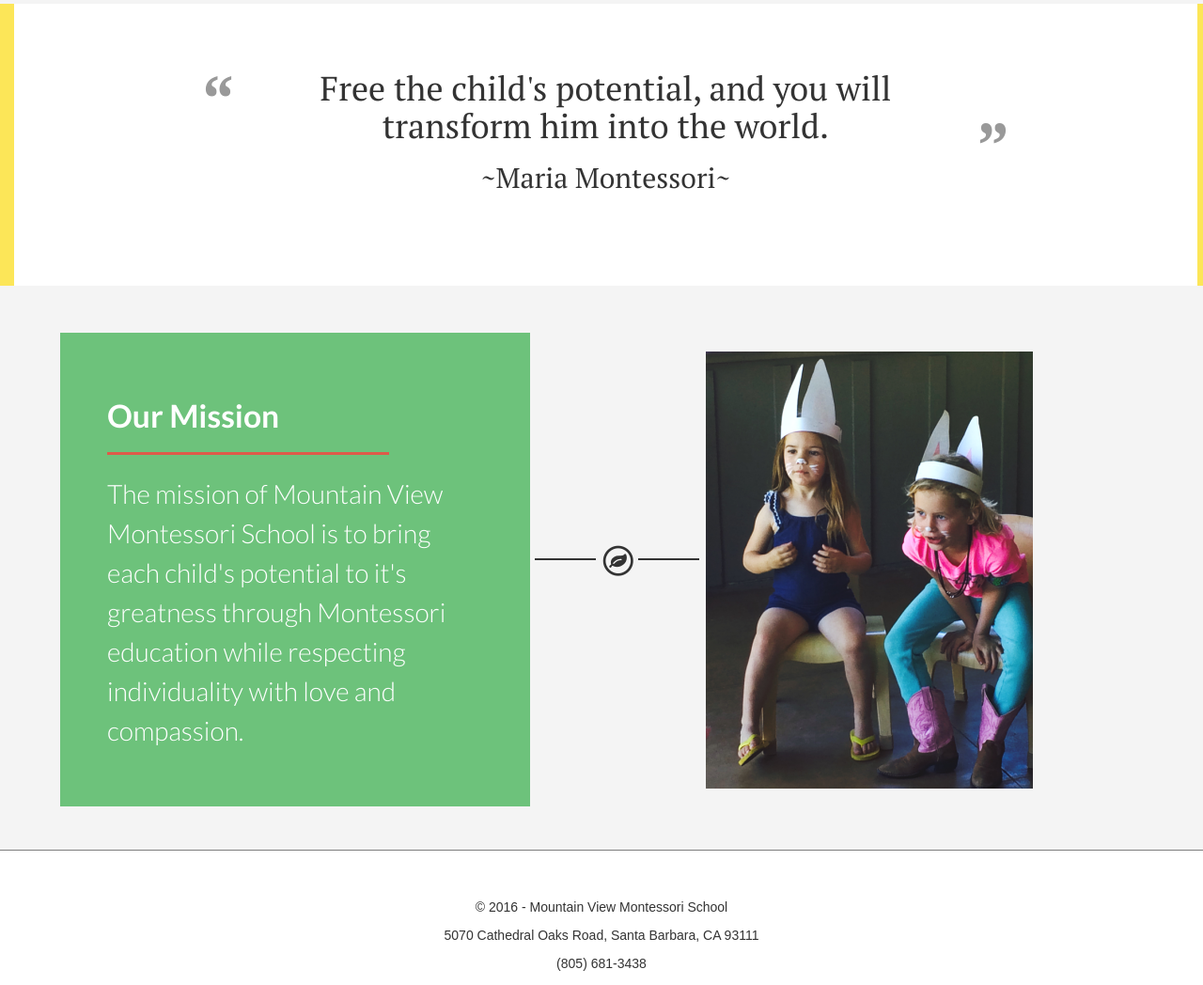
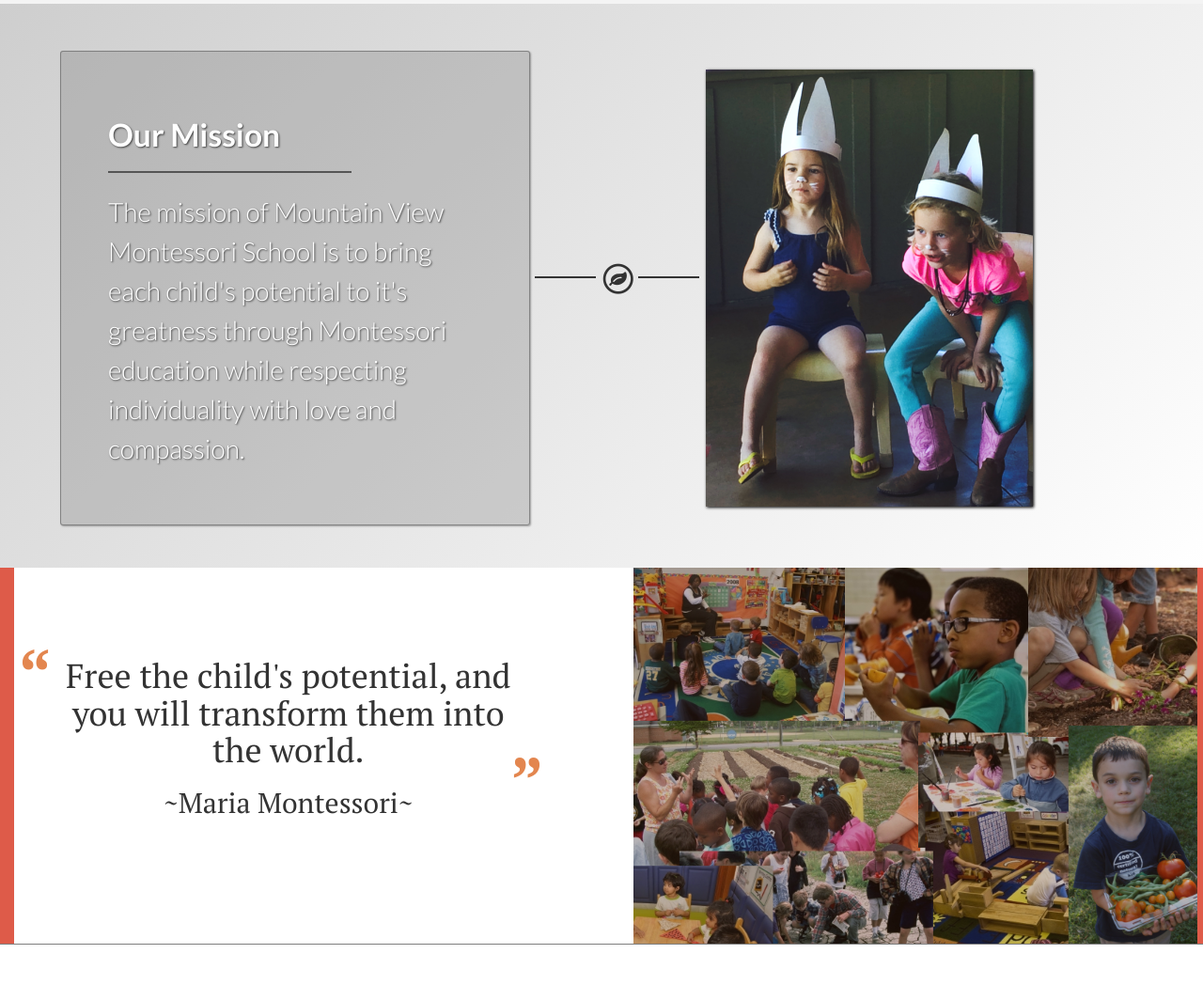
Before and after one commit to byendan/mvm-template, a plain HTML site: page index.html in a window 1280 px wide. Shown: the part 1043-2091 px from the top of the page at 94% size. Drawn offline with Linux system fonts and the light colour scheme; a web font is replaced by a local one.

Commit message:
Collage with quote

```diff
--- a/css/styles.css
+++ b/css/styles.css
@@ -258,6 +258,8 @@ container .navbar-brand {
     width: 100%;
     height: 600px;
     position: relative;
+    background: linear-gradient(135deg, #cecece,white );
+
 }
 
 .mission-text {
@@ -268,27 +270,33 @@ container .navbar-brand {
     padding: 50px;
     margin-top: 50px;
     font-family: "Lato", sans-serif;
-    background-color: #6DC27B;
+/*    background-color: #6DC27B;*/
+    background-color: rgba(59, 59, 59, 0.18);
+    border: solid 1px rgba(96, 96, 96, 0.64);
     color: white;
+    border-radius: 3px;
+    box-shadow: 1px 1px 2px rgba(0, 0, 0, 0.32);
 }
 
 .mission-text hr {
-    border-width: 3px;
+    border-width: 2px;
 /*    border-color: #EFDB56;*/
-    border-color: #DE5B49;
-    width: 75%;
+    border-color: rgba(51, 51, 51, 0.74);
+    width: 65%;
     margin-left: 0;
 }
 
 .mission-text h2 {
     font-size: 2.4em;
     font-weight: 700;
+    text-shadow: 1px 1px 2px rgba(0, 0, 0, 0.66);
 }
 
 .mission-text h3 {
     font-size: 2.0em;
     font-weight: 300;
     line-height: 1.5;
+    text-shadow: 1px 1px 2px rgba(0, 0, 0, 0.66);
 }
 
 
@@ -332,23 +340,27 @@ container .navbar-brand {
     background-repeat: none;
     background-position: center;
     background-size: cover;
+    box-shadow: 1px 1px 3px black;
 }
 
 .quote-area {
     width: 100%;
     position: relative;
     text-align: center;
-    height: 300px;
-    padding-top: 50px;
-    padding-bottom: 50px;
+    height: 400px;
+    padding-top: 0px;
+    padding-bottom: 0px;
     background-color: white;
-    border-left: solid 15px #fce658;
-    border-right: solid 6px #fce658;
+    border-left: solid 15px #DE5B49;
+    border-right: solid 6px #DE5B49;
 }
 
 .quote {
     display: inline-block;
-    width: 60%;
+    float: left;
+    width: 40%;
+    margin-top: 75px;
+    margin-left: 40px;
 }
 
 .quote::before {
@@ -357,8 +369,10 @@ container .navbar-brand {
     font-family: Georgia, serif;
     font-size: 70px;
     font-weight: bold;
-    color: #999;
-    left: 200px;
+/*    color: #999;*/
+    color: #E3864F;
+    left: 5px;
+    top:60px;
 }
 
 .quote::after {
@@ -367,9 +381,9 @@ container .navbar-brand {
     font-family: Georgia, serif;
     font-size: 70px;
     font-weight: bold;
-    color: #999;
-    right: 200px;
-    bottom: 100px;
+    color: #E3864F;
+    left: 42%;
+    bottom: 125px;
 
 }
 
@@ -379,6 +393,22 @@ container .navbar-brand {
 
 .quote h2 {
     font-family: 'PT Serif', serif;
+}
+
+.collage {
+    background-image: url("../img/collage.png");
+    background-size: cover;
+    background-repeat: no-repeat;
+    display: inline-block;
+    float: right;
+    height: 400px;
+    width: 600px;
+}
+
+.c-overlay {
+    width: 100%;
+    height: 100%;
+    background-color: rgba(72, 38, 18, 0.31);
 }
 
 .info-area {
--- a/index.html
+++ b/index.html
@@ -117,13 +117,16 @@
         <div class="info-contain">
 
         <div class="box-area">
+            <a href="#philosophy">
             <div class="box box-1">
                 <div class="box-ol">
                 <div class="box-bottom">
                     <h3>Philosophy <i class="fa fa-angle-right"></i></h3>
                 </div>
                 </div>
-            </div>
+                </div>
+            </a>
+            <a href="#about">
             <div class="box box-2">
                 <div class="box-ol">
 
@@ -132,6 +135,8 @@
                 </div>
                 </div>
             </div>
+            </a>
+            <a href="#curric">
             <div class="box box-3">
                 <div class="box-ol">
                 <div class="box-bottom">
@@ -139,17 +144,13 @@
                 </div>
                 </div>
             </div>
+            </a>
         </div>
         </div>
     </div>
 
 
-        <div class="quote-area">
-        <div class="quote">
-            <h1>Free the child's potential, and you will transform him into the world.</h1>
-            <h2>~Maria Montessori~</h2>
-        </div>
-    </div>
+
 
 
     <div class="mission-area">
@@ -173,7 +174,15 @@
     </div>
 
 
-
+        <div class="quote-area">
+        <div class="quote">
+            <h1>Free the child's potential, and you will transform them into the world.</h1>
+            <h2>~Maria Montessori~</h2>
+        </div>
+        <div class="collage">
+            <div class="c-overlay"></div>
+        </div>
+    </div>
 
 
     <div class="footer">
```
Also changed, not shown: img/collage.png (added).
